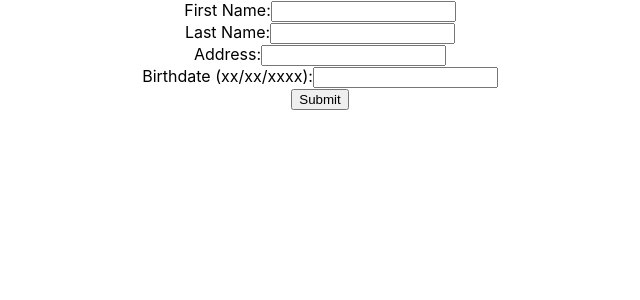
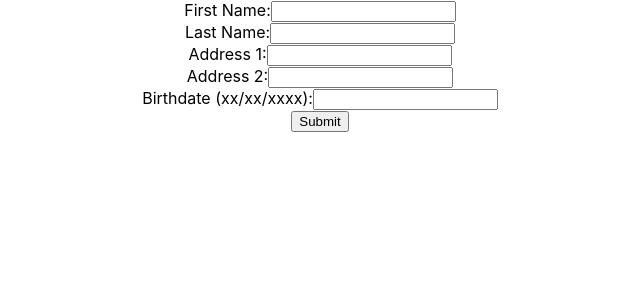
Before and after one commit to nicholashutter/delta, a React (Create React App) app: page / in a window 1280 px wide. Shown: the top 300 px of the page, without its empty margins (320-960 px from the left). Built offline with nearby package versions, Linux system fonts and the light colour scheme.

Commit message:
added external address boilerplate

```diff
--- a/src/App.js
+++ b/src/App.js
@@ -1,6 +1,8 @@
 import React from 'react';
 import './App.css';
 import inputHandler from './inputHandler';
+import Address from './components/Address';
+
 
 class App extends React.Component
 {
@@ -72,11 +74,7 @@ class App extends React.Component
       </div>
 
       <div>
-      <label>
-      Address:
-      </label>
-      <input type="text" value={this.state.Address} onChange={this.addressChange} />
-      <br></br>
+        <Address />
       </div>
 
       <div>
--- /dev/null
+++ b/src/components/Address.js
@@ -0,0 +1,18 @@
+import React from 'react';
+
+export class Address extends React.Component {
+
+    render() {
+        return (
+            <div>
+                <label>Address 1:</label>
+                <input id="addr1" type="text"></input>
+                <br />
+                <label>Address 2:</label>
+                <input id="addr2" type="text"></input>
+            </div>
+        )
+    }
+}
+
+export default Address;
```
